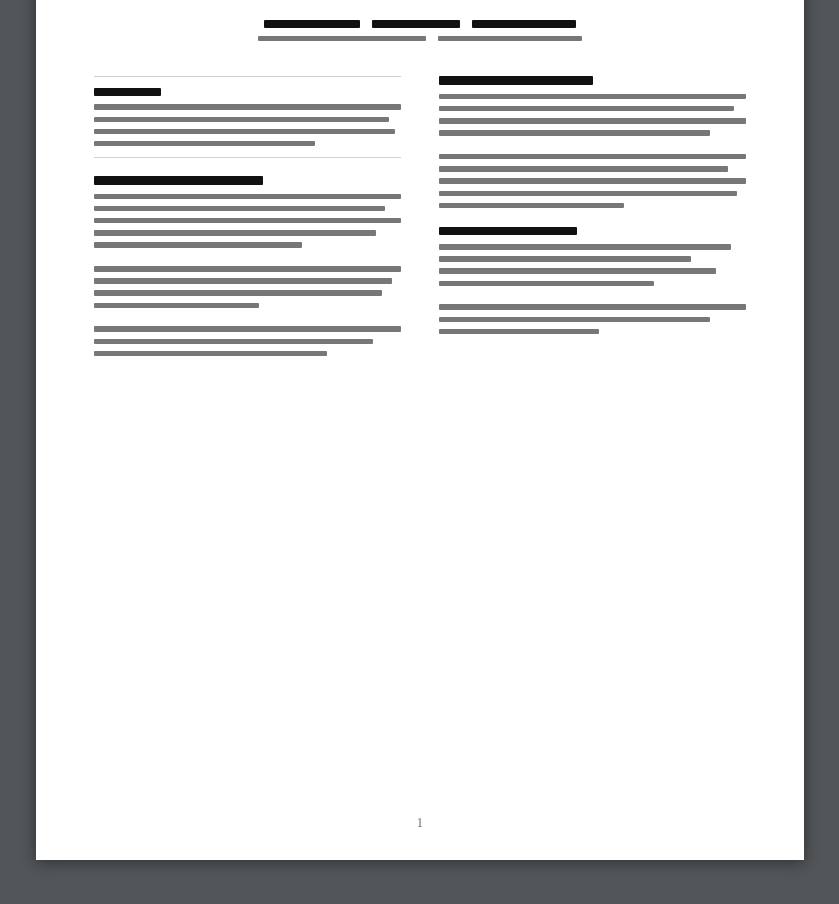
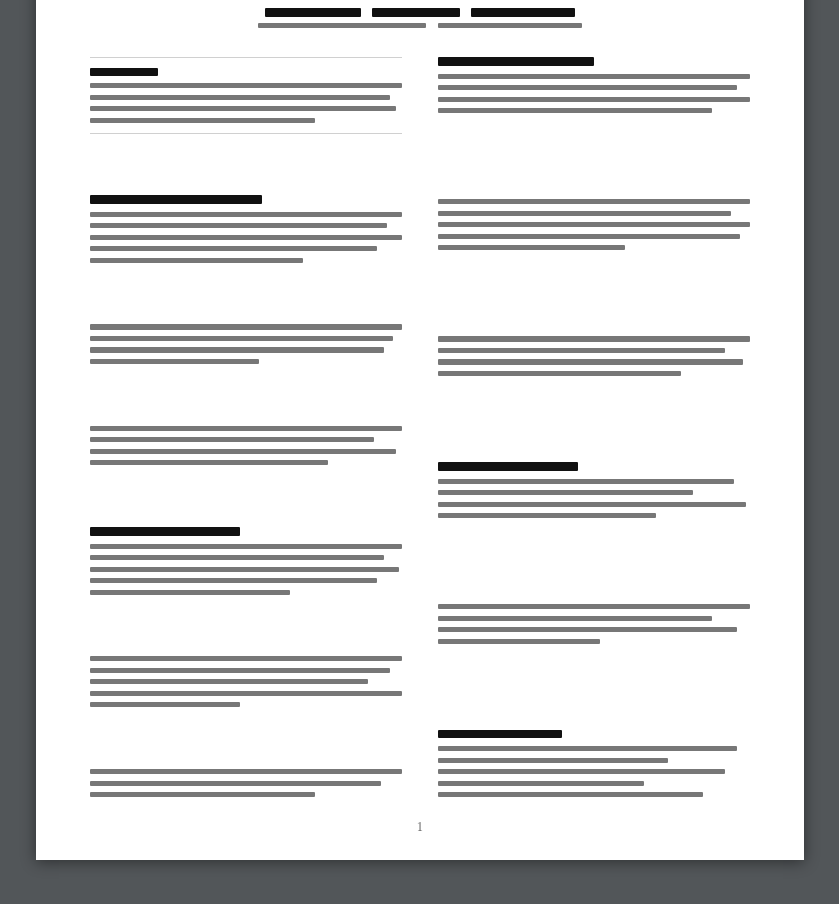
Before and after one commit to ief-joke-of-the-day/jotd, a plain HTML site: page index.html in a window 1280 px wide. Shown: the part 246-1150 px from the top of the page, without its empty margins (220-1059 px from the left). Drawn offline with Linux system fonts and the light colour scheme; a web font is replaced by a local one.

Commit message:
Fill full height of A4 page with text bars

```diff
--- a/index.html
+++ b/index.html
@@ -23,31 +23,32 @@
       aspect-ratio: 210 / 297;
       margin: 0 auto;
       background: #fff;
-      padding: 2.2rem clamp(1.2rem, 5vw, 3.6rem) 1.8rem;
+      padding: clamp(1.2rem, 3.5vw, 2.2rem) clamp(1.1rem, 4.5vw, 3.4rem) clamp(1rem, 2.5vw, 1.6rem);
       box-shadow: 0 2px 14px rgba(0,0,0,.45);
       display: flex;
       flex-direction: column;
+      overflow: hidden;
     }
 
     .date-line {
       text-align: right;
-      font-size: .78rem;
+      font-size: clamp(.65rem, 1.6vw, .78rem);
       color: #666;
-      margin-bottom: 1.6rem;
+      margin-bottom: clamp(.7rem, 2.2vw, 1.4rem);
     }
 
     /* THE JOKE as the paper title */
     h1#joke {
       font-weight: 700;
       text-align: center;
-      font-size: clamp(1.55rem, 4.8vw, 2.55rem);
+      font-size: clamp(1.2rem, 4.4vw, 2.45rem);
       line-height: 1.18;
-      margin: 0 0 1.4rem;
+      margin: 0 0 clamp(.7rem, 2vw, 1.25rem);
       overflow-wrap: break-word;
     }
     h1#joke .punch {
       display: block;
-      margin-top: .35em;
+      margin-top: .32em;
       font-weight: 400;
       font-style: italic;
       font-size: .85em;
@@ -56,12 +57,12 @@
     /* Only two bar types: thick black (authors & section titles) and thin grey (everything else) */
     .b {
       display: block;
-      height: .55rem;
+      height: clamp(.32rem, .85vw, .52rem);
       background: #111;
       border-radius: 1px;
     }
     .b.thin {
-      height: .34rem;
+      height: clamp(.2rem, .5vw, .32rem);
       background: #777;
     }
 
@@ -70,14 +71,14 @@
       display: flex;
       flex-direction: column;
       align-items: center;
-      gap: .45rem;
-      margin-bottom: 2.2rem;
+      gap: clamp(.25rem, .7vw, .42rem);
+      margin-bottom: clamp(.9rem, 2.8vw, 1.8rem);
     }
     .authors .row {
       display: flex;
       justify-content: center;
       flex-wrap: wrap;
-      gap: .4rem .75rem;
+      gap: .35rem .7rem;
       width: 100%;
     }
 
@@ -85,34 +86,37 @@
     .cols {
       display: grid;
       grid-template-columns: 1fr 1fr;
-      gap: 1.4rem clamp(1.1rem, 4vw, 2.4rem);
+      gap: clamp(.8rem, 3vw, 2.2rem);
       flex: 1;
+      min-height: 0;
+      overflow: hidden;
     }
     .col {
       display: flex;
       flex-direction: column;
-      gap: 1.15rem;
+      justify-content: space-between;
+      gap: clamp(.45rem, 1.4vw, .95rem);
     }
     .lines {
       display: flex;
       flex-direction: column;
-      gap: .42rem;
+      gap: clamp(.22rem, .65vw, .4rem);
     }
-    .hd { margin-bottom: .55rem; }
+    .hd { margin-bottom: clamp(.25rem, .8vw, .5rem); }
 
     /* Abstract in left column */
     .abstract {
-      padding: .65rem 0;
+      padding: clamp(.35rem, 1vw, .6rem) 0;
       border-top: 1px solid #d0d0d0;
       border-bottom: 1px solid #d0d0d0;
     }
-    .abstract .hd { margin-bottom: .5rem; }
+    .abstract .hd { margin-bottom: clamp(.25rem, .7vw, .45rem); }
 
     .folio {
       text-align: center;
-      font-size: .8rem;
+      font-size: clamp(.65rem, 1.5vw, .8rem);
       color: #555;
-      margin-top: 1.6rem;
+      margin-top: clamp(.6rem, 1.8vw, 1.2rem);
     }
   </style>
 </head>
@@ -170,7 +174,33 @@
         <div class="lines">
           <span class="b thin" style="width: 100%"></span>
           <span class="b thin" style="width: 91%"></span>
+          <span class="b thin" style="width: 98%"></span>
           <span class="b thin" style="width: 76%"></span>
+        </div>
+
+        <div>
+          <span class="b hd" style="width: 48%"></span>
+          <div class="lines">
+            <span class="b thin" style="width: 100%"></span>
+            <span class="b thin" style="width: 94%"></span>
+            <span class="b thin" style="width: 99%"></span>
+            <span class="b thin" style="width: 92%"></span>
+            <span class="b thin" style="width: 64%"></span>
+          </div>
+        </div>
+
+        <div class="lines">
+          <span class="b thin" style="width: 100%"></span>
+          <span class="b thin" style="width: 96%"></span>
+          <span class="b thin" style="width: 89%"></span>
+          <span class="b thin" style="width: 100%"></span>
+          <span class="b thin" style="width: 48%"></span>
+        </div>
+
+        <div class="lines">
+          <span class="b thin" style="width: 100%"></span>
+          <span class="b thin" style="width: 93%"></span>
+          <span class="b thin" style="width: 72%"></span>
         </div>
       </div>
 
@@ -193,12 +223,19 @@
           <span class="b thin" style="width: 60%"></span>
         </div>
 
+        <div class="lines">
+          <span class="b thin" style="width: 100%"></span>
+          <span class="b thin" style="width: 92%"></span>
+          <span class="b thin" style="width: 98%"></span>
+          <span class="b thin" style="width: 78%"></span>
+        </div>
+
         <div>
           <span class="b hd" style="width: 45%"></span>
           <div class="lines">
             <span class="b thin" style="width: 95%"></span>
             <span class="b thin" style="width: 82%"></span>
-            <span class="b thin" style="width: 90%"></span>
+            <span class="b thin" style="width: 99%"></span>
             <span class="b thin" style="width: 70%"></span>
           </div>
         </div>
@@ -206,7 +243,19 @@
         <div class="lines">
           <span class="b thin" style="width: 100%"></span>
           <span class="b thin" style="width: 88%"></span>
+          <span class="b thin" style="width: 96%"></span>
           <span class="b thin" style="width: 52%"></span>
+        </div>
+
+        <div>
+          <span class="b hd" style="width: 40%"></span>
+          <div class="lines">
+            <span class="b thin" style="width: 96%"></span>
+            <span class="b thin" style="width: 74%"></span>
+            <span class="b thin" style="width: 92%"></span>
+            <span class="b thin" style="width: 66%"></span>
+            <span class="b thin" style="width: 85%"></span>
+          </div>
         </div>
       </div>
     </div>
```
